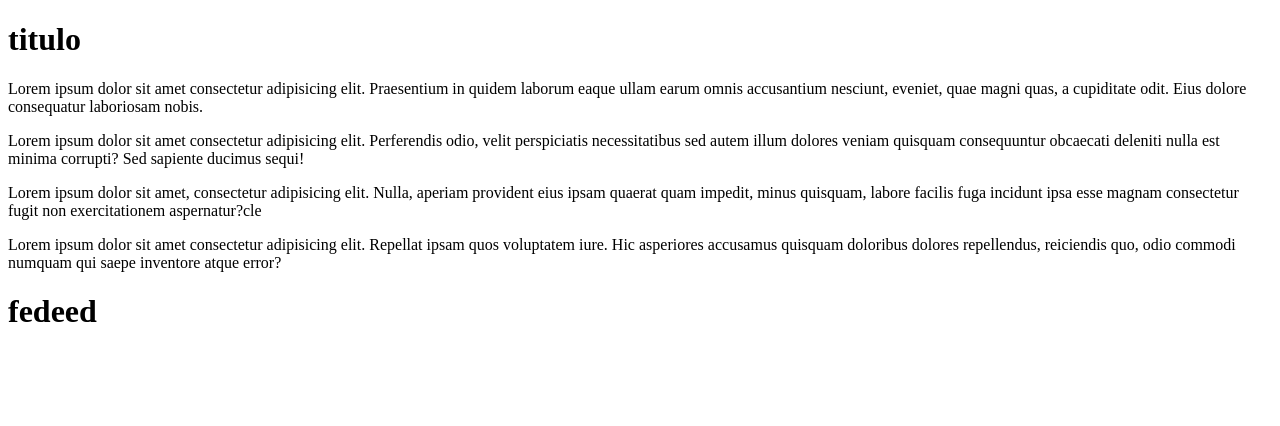
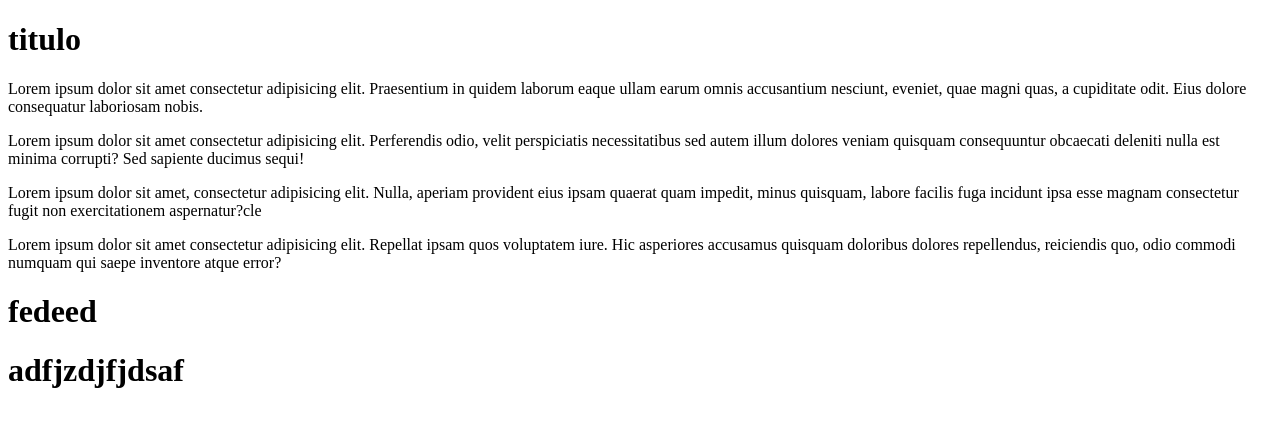
Before and after one commit to Federerbosch/coderhouse, a plain HTML site: page index.html in a window 1280 px wide. Drawn offline with Linux system fonts and the light colour scheme.

Commit message:
cmabio nuevo

```diff
--- a/index.html
+++ b/index.html
@@ -12,5 +12,6 @@
     <p>Lorem ipsum dolor sit amet, consectetur adipisicing elit. Nulla, aperiam provident eius ipsam quaerat quam impedit, minus quisquam, labore facilis fuga incidunt ipsa esse magnam consectetur fugit non exercitationem aspernatur?cle</p>
     <p>Lorem ipsum dolor sit amet consectetur adipisicing elit. Repellat ipsam quos voluptatem iure. Hic asperiores accusamus quisquam doloribus dolores repellendus, reiciendis quo, odio commodi numquam qui saepe inventore atque error?</p>
     <h1>fedeed</h1>
+    <h1>adfjzdjfjdsaf</h1>
 </body>
 </html>
```
